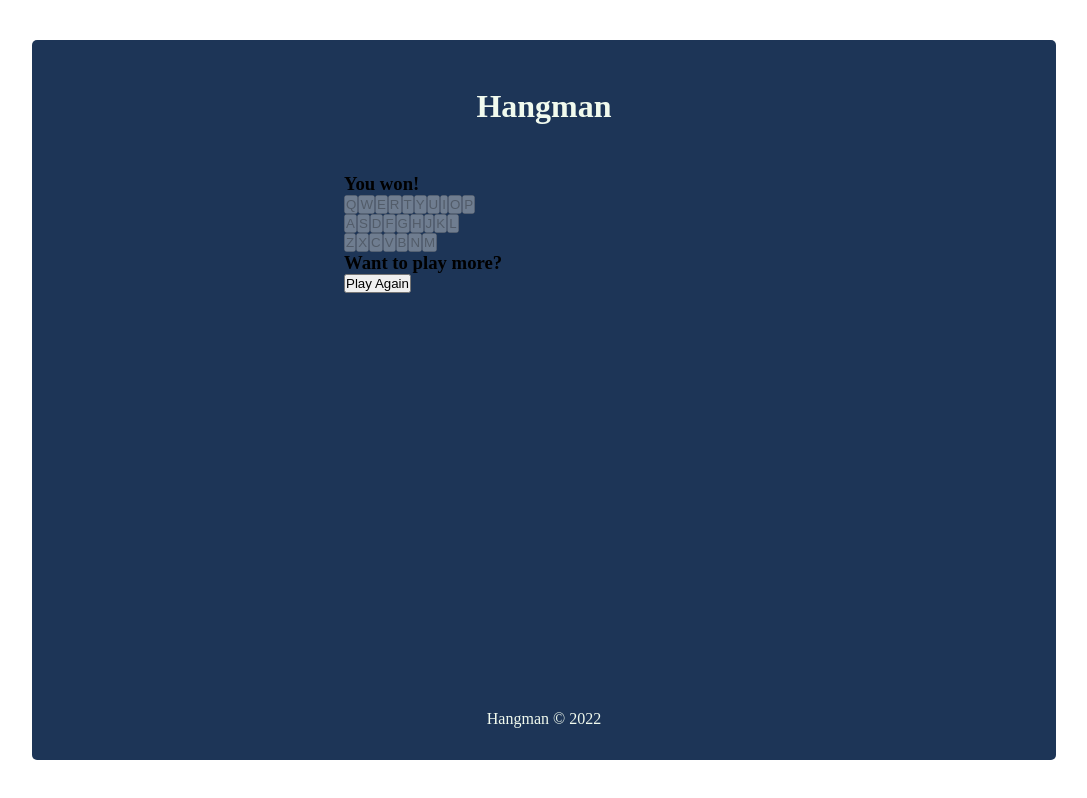
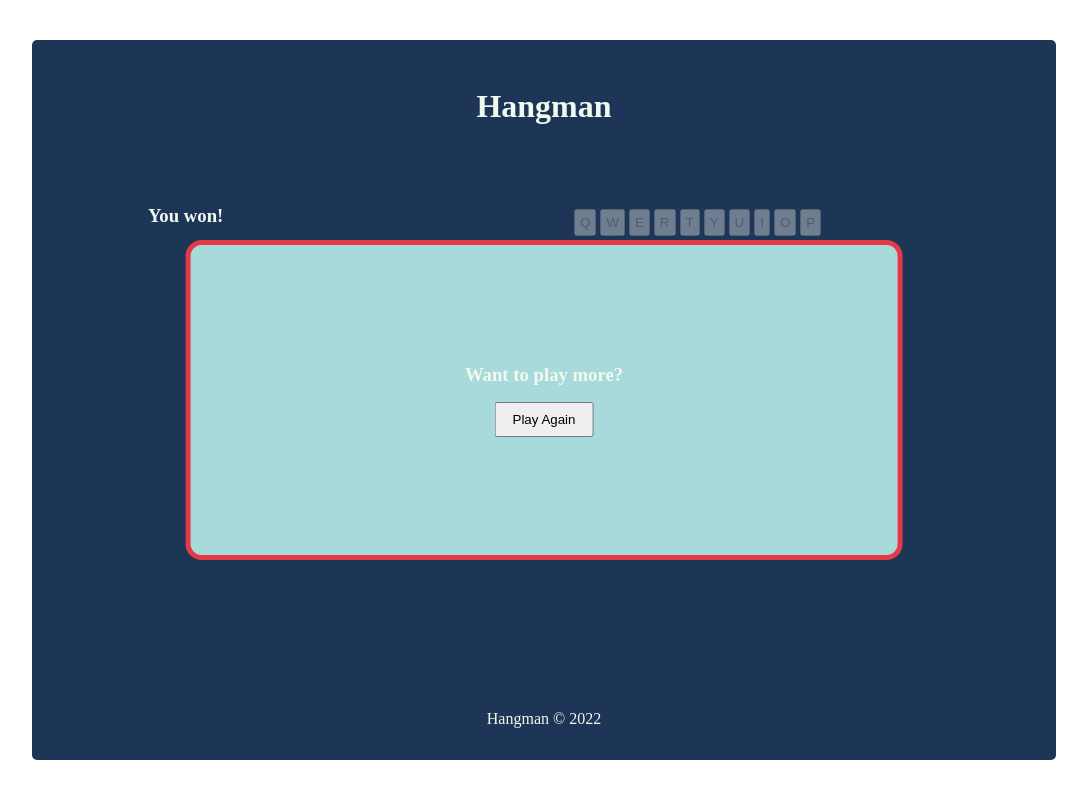
Before and after one commit to fac25/week5-paz-karwan, a React (Vite) app: page /game in a window 1280 px wide. Shown: the whole page, without its empty margins (96-1183 px from the left). Built offline with nearby package versions, Linux system fonts and the light colour scheme.

Commit message:
styles v1.0

```diff
--- a/index.html
+++ b/index.html
@@ -3,7 +3,7 @@
   <head>
     <meta charset="UTF-8" />
     <link rel="icon" type="image/svg+xml" href="/vite.svg" />
-    <meta name="viewport" content="width=device-width, initial-scale=1.0" />
+    <meta name="viewport" content="width=device-width, initial-scale=1" />
     <title>The Hangman</title>
   </head>
   <body>
--- a/src/components/Game.jsx
+++ b/src/components/Game.jsx
@@ -61,14 +61,17 @@
 
   return (
     <main>
+      <div className="game-container">
+        <section className="control-panel">
           <p>{word}</p>
-      <section>
           {isWinner ? (
             <h3>You won!</h3>
           ) : isLoser ? (
             <h3>You lost!</h3>
           ) : (
-          <p>You have {chance} tries left </p>
+            <p>
+              You have <span className="bold">{chance}</span> tries left{" "}
+            </p>
           )}
         </section>
 
@@ -76,7 +79,7 @@
           <section className="letters">
             {letters.map((letter, index) => {
               return (
-              <span className="test" key={index}>
+                <span className="letter-placeholder" key={index}>
                   {letter}
                 </span>
               );
@@ -122,13 +125,16 @@
           </section>
         </div>
         {playAgain ? (
-        <div className="modal">
+          <div className="modal center">
+            <div className="modal-content">
               <h3>Want to play more?</h3>
               <button onClick={handlePlayAgain}>Play Again</button>
+            </div>
           </div>
         ) : (
           ""
         )}
+      </div>
     </main>
   );
 };
--- a/src/index.css
+++ b/src/index.css
@@ -11,23 +11,107 @@
   width: 80%;
   height: 90vh;
   margin: 5vh auto;
-  background-color: #1D3557;
+  background-color: #1d3557;
   border-radius: 5px;
 }
 
 header h1,
 header h2 {
   text-align: center;
-  color: #F1FAEE;
+  color: #f1faee;
 }
 header h1 {
   padding: 3rem 0;
 }
 
-main {
-  width: 400px;
-  height: 250px;
-  margin: 0 auto;
+.modal {
+  background: #a8dadc;
+  display: flex;
+  justify-content: center;
+  align-items: center;
+  width: 40vw;
+  height: 40vh;
+  margin: auto;
+  border: 5px solid #e63946;
+  border-radius: 1rem;
+}
+.modal > div {
+  text-align: center;
+}
+.modal > div > * + * {
+  margin-top: 1rem;
+}
+.modal button {
+  padding: 0.5rem 1rem;
+}
+
+.center {
+  position: absolute;
+  left: 50%;
+  top: 50%;
+  transform: translate(-50%, -50%);
+}
+
+.bold {
+  font-weight: bold;
+}
+
+.game-container {
+  color: #f1faee;
+}
+@media screen and (min-width: 768px) {
+  .game-container {
+    display: flex;
+    flex-direction: row;
+  }
+}
+.game-container > section {
+  padding: 2rem 1rem;
+  text-align: center;
+}
+@media screen and (min-width: 768px) {
+  .game-container > section {
+    width: 30%;
+  }
+}
+.game-container > div {
+  padding: 1rem;
+}
+@media screen and (min-width: 768px) {
+  .game-container > div {
+    width: 70%;
+  }
+}
+
+.control-panel > :first-child {
+  display: none;
+}
+
+.keyboard-layout {
+  display: flex;
+  flex-direction: column;
+  align-items: center;
+}
+.keyboard-layout button {
+  padding: 0.25rem 0.25rem;
+}
+.keyboard-layout > div > button + button {
+  margin-top: 0.25rem;
+  margin-left: 0.25rem;
+}
+
+.letters {
+  display: flex;
+  justify-content: center;
+  margin-bottom: 1rem;
+}
+
+.letter-placeholder {
+  display: inline-block;
+  border-bottom: 2px solid white;
+  width: 1rem;
+  height: 1rem;
+  margin: 0 0.5rem;
 }
 
 footer p {
@@ -36,5 +120,5 @@
   position: absolute;
   bottom: 2rem;
   text-align: center;
-  color: #F1FAEE;
+  color: #f1faee;
 }
--- a/src/styles/_game.scss
+++ b/src/styles/_game.scss
@@ -0,0 +1,80 @@
+@use 'variables';
+.modal {
+  background: variables.$secondary;
+  display: flex;
+  justify-content: center;
+  align-items: center;
+  width: 40vw;
+  height: 40vh;
+  margin: auto;
+  border: 5px solid variables.$warning;
+  border-radius: 1rem;
+  & > div {
+    text-align: center;
+    & > * + * {
+      margin-top: 1rem;
+    }
+  }
+  & button {
+    padding: 0.5rem 1rem;
+  }
+}
+
+.center {
+  position: absolute;
+  left: 50%;
+  top: 50%;
+  transform: translate(-50%, -50%);
+}
+.bold {
+  font-weight: bold;
+}
+.game-container {
+  @media screen and (min-width: variables.$medium) {
+    display: flex;
+    flex-direction: row;
+  }
+  color: variables.$secondary-text;
+  & > section {
+    padding: 2rem 1rem;
+    text-align: center;
+    @media screen and (min-width: variables.$medium) {
+      width: 30%;
+    }
+  }
+  & > div {
+    padding: 1rem;
+    @media screen and (min-width: variables.$medium) {
+      width: 70%;
+    }
+  }
+}
+.control-panel {
+  > :first-child {
+    display: none;
+  }
+}
+.keyboard-layout {
+  display: flex;
+  flex-direction: column;
+  align-items: center;
+  & button {
+    padding: 0.25rem 0.25rem;
+  }
+  & > div > button + button {
+    margin-top: 0.25rem;
+    margin-left: 0.25rem;
+  }
+}
+.letters {
+  display: flex;
+  justify-content: center;
+  margin-bottom: 1rem;
+}
+.letter-placeholder {
+  display: inline-block;
+  border-bottom: 2px solid white;
+  width: 1rem;
+  height: 1rem;
+  margin: 0 0.5rem;
+}
--- a/src/styles/_home.scss
+++ b/src/styles/_home.scss
@@ -1,7 +1,6 @@
-
-main{
-    width: 400px;
-    height: 250px;
-    margin: 0 auto;
-//
+main {
+  // width: 400px;
+  // height: 250px;
+  // margin: 0 auto;
+  //
 }
--- a/src/styles/_variables.scss
+++ b/src/styles/_variables.scss
@@ -1,5 +1,10 @@
-$primary: #1D3557;
-$secondary:#A8DADC;
-$primary-text:black;
-$secondary-text:#F1FAEE;
-$warning:#E63946;
+$primary: #1d3557;
+$secondary: #a8dadc;
+$primary-text: black;
+$secondary-text: #f1faee;
+$warning: #e63946;
+
+// media queries
+$medium: 768px;
+$large: 1024px;
+$xlarge: 1440px;
```
Lines whose indentation alone changed are shown as unchanged.
